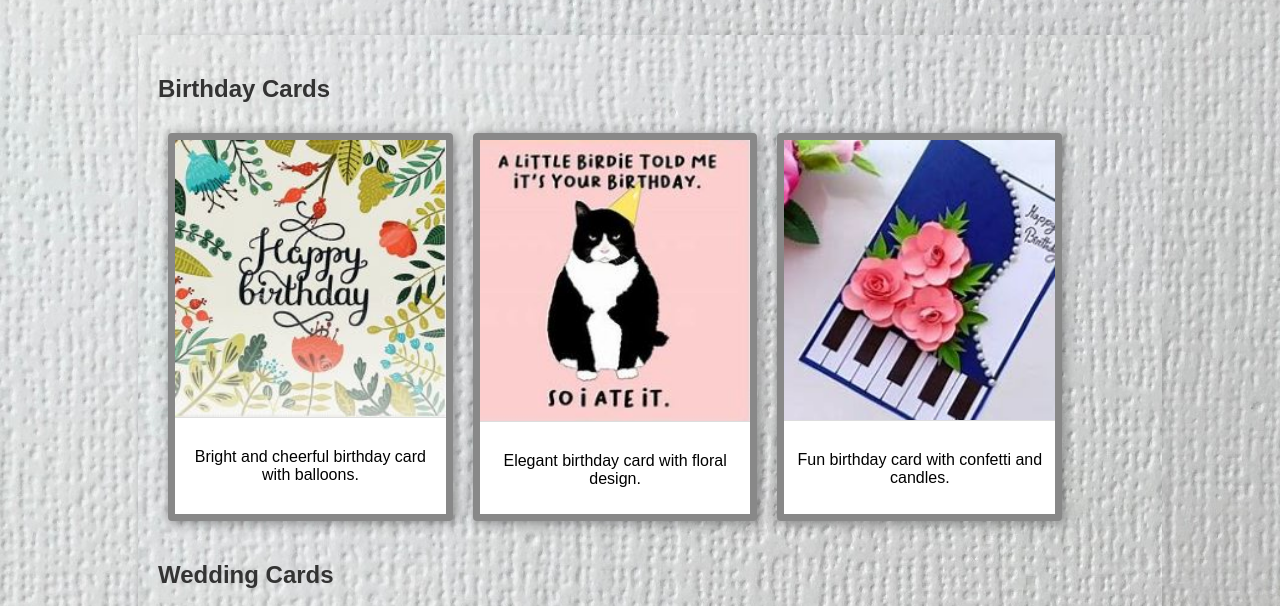
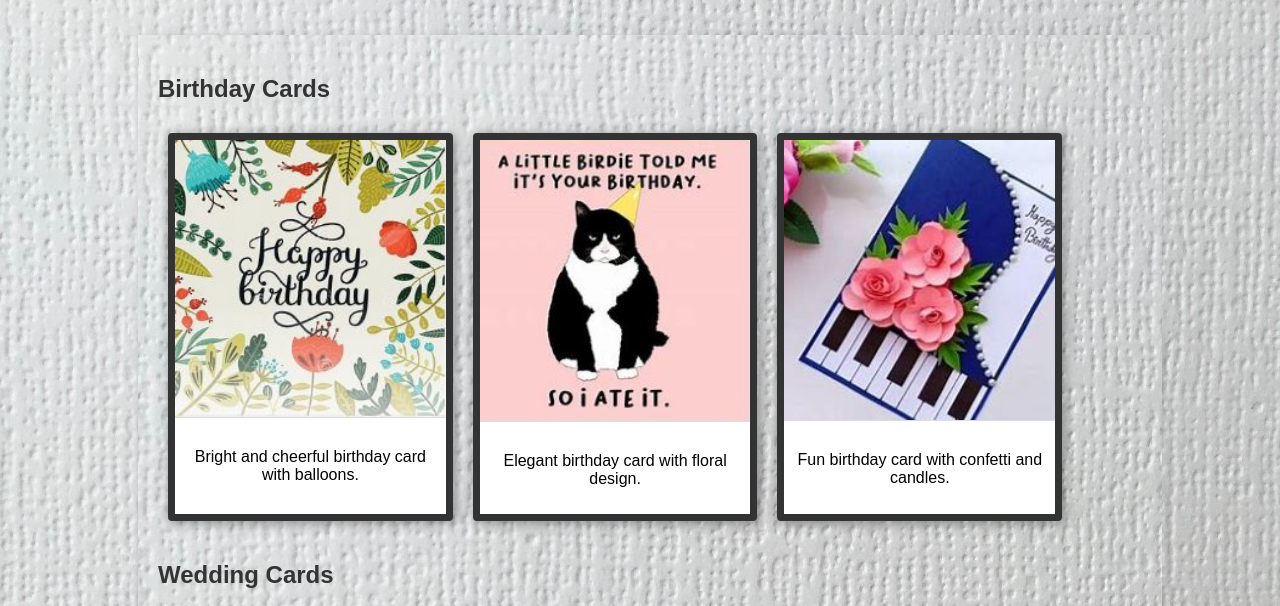
Before and after one commit to JanaRobbins/Barbara-cards, a plain HTML site: page index.html in a window 1280 px wide. Shown: the part 125-731 px from the top of the page. Drawn offline with Linux system fonts and the light colour scheme.

Commit message:
card frame color

```diff
--- a/index.html
+++ b/index.html
@@ -95,7 +95,7 @@
 
 		.card {
 			margin: 10px;
-			border: 7px solid #888;
+			border: 7px solid #333;
 			border-radius: 4px;
 			background-color: white;
 			box-shadow: 2px 2px 12px rgba(0, 0, 0, 0.4);
```
